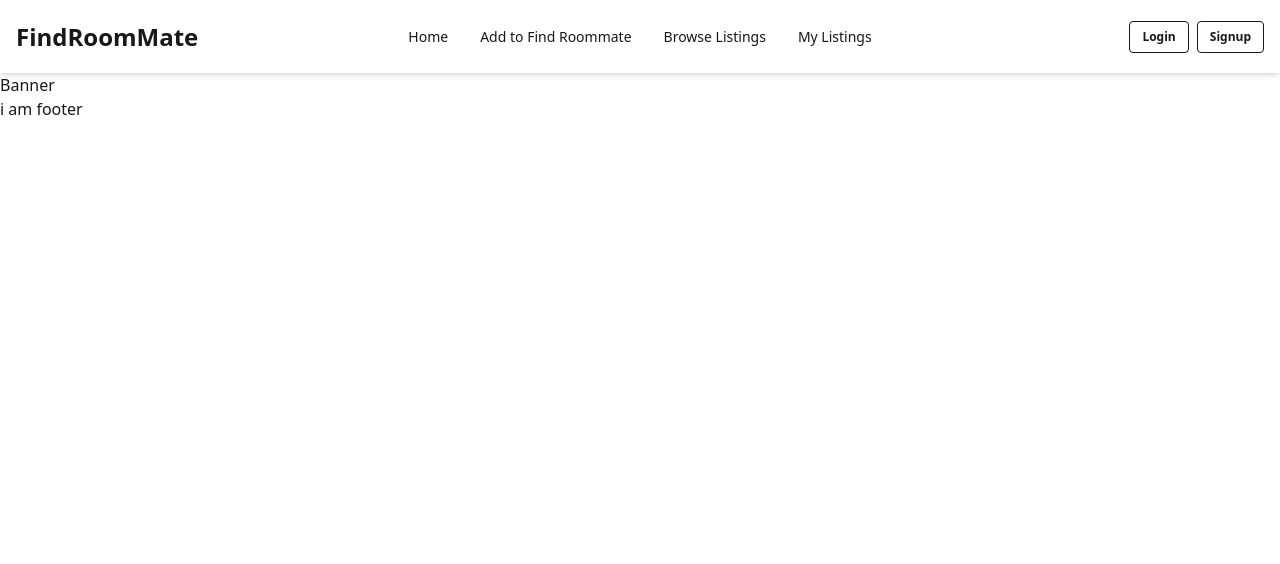
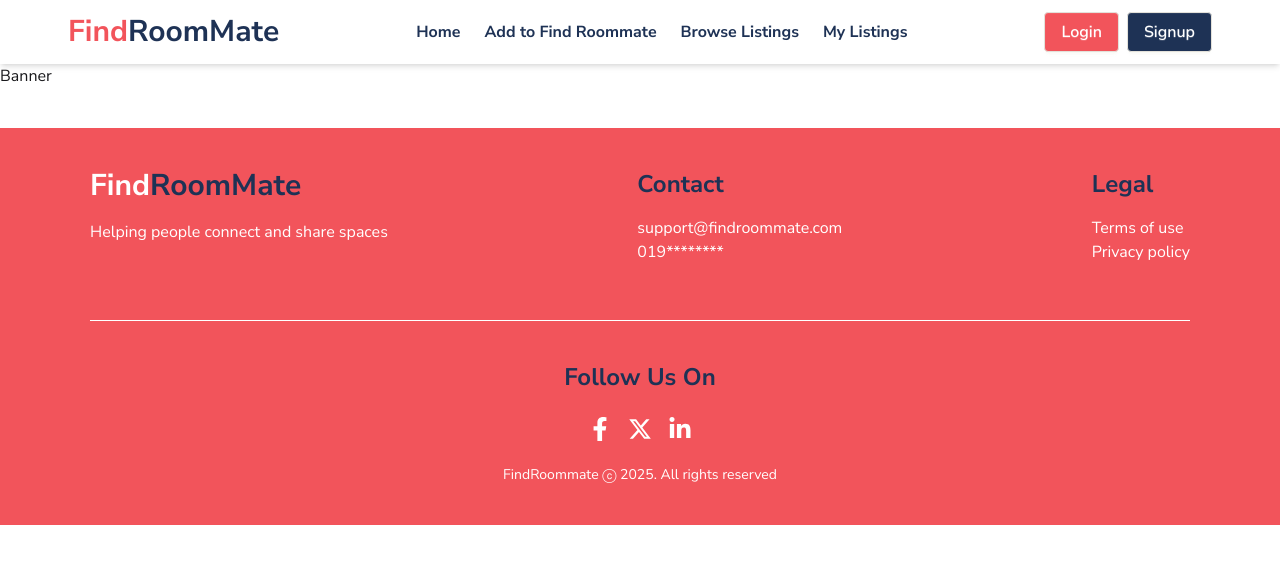
Before and after one commit to Rahima097/find-roommate-client, a React (Vite) app: page / in a window 1280 px wide. Shown: the top 564 px of the page. Built offline with nearby package versions, Linux system fonts and the light colour scheme.

Commit message:
footer section added

```diff
--- a/package.json
+++ b/package.json
@@ -13,6 +13,7 @@
     "@tailwindcss/vite": "^4.1.7",
     "react": "^19.1.0",
     "react-dom": "^19.1.0",
+    "react-icons": "^5.5.0",
     "react-router": "^7.6.0",
     "tailwindcss": "^4.1.7"
   },
--- a/src/Components/Footer.jsx
+++ b/src/Components/Footer.jsx
@@ -1,11 +1,46 @@
 import React from 'react';
+import { FaFacebookF, FaLinkedinIn } from "react-icons/fa";
+import { FaXTwitter } from "react-icons/fa6";
 
 const Footer = () => {
     return (
-        <div>
-            <h1>i am footer</h1>
-        </div>
+        <footer className="footer bg-primary p-10 flex flex-col items-center  mt-10">
+            <div className="w-11/12 mx-auto flex flex-row justify-between items-start border-b-1 pb-14 border-white">
+                <div>
+                    <p className="text-3xl font-bold text-white mb-4">Find<span className='text-secondary'>RoomMate</span></p>
+                    <p className='text-white text-base'>Helping people connect and share spaces</p>
+                </div>
+                <div>
+                    <h3 className="text-2xl text-secondary font-bold mb-4">Contact</h3>
+                    <a className="text-white text-base">support@findroommate.com</a>
+                    <br />
+                    <a className="text-white text-base">019********</a>
+                </div>
+                <div>
+                    <h3 className="text-2xl text-secondary font-bold mb-4">Legal</h3>
+                    <a className="text-white text-base">Terms of use</a>
+                    <br />
+                    <a className="text-white text-base">Privacy policy</a>
+                </div>
+            </div>
+            <div className="flex flex-col justify-center items-center">
+                <h3 className="text-2xl text-secondary font-bold mb-4">Follow Us On</h3>
+                <div className="flex space-x-4 space-y-4 justify-center text-white">
+                    <a href="https://www.facebook.com/maanvia.khan/" target="_blank">
+                        <FaFacebookF className="text-2xl " />
+                    </a>
+                    <a href="https://x.com/RahimaKhatun97" target="_blank">
+                        <FaXTwitter className="text-2xl" />
+                    </a>
+                    <a href="https://www.linkedin.com/in/rahima-khatun28/ " target="_blank">
+                        <FaLinkedinIn className="text-2xl" />
+                    </a>
+                </div>
+                <p className='text-center text-sm text-white'>FindRoommate ⓒ 2025. All rights reserved</p>
+            </div>
+        </footer>
     );
 };
 
+
 export default Footer;
--- a/src/Components/Header.jsx
+++ b/src/Components/Header.jsx
@@ -11,24 +11,25 @@ const Header = () => {
         </>
     );
     return (
-        <div className="navbar bg-base-100 shadow-md px-4 py-3">
-            <div className="navbar-start">
-                <Link to="/" className="text-2xl font-bold">FindRoomMate</Link>
+        <div className=" shadow-md px-4 py-3">
+            <div className='w-11/12 mx-auto flex flex-row justify-between items-center'>
+                <div className="">
+                    <Link to="/" className="text-3xl font-bold text-primary">Find<span className='text-secondary'>RoomMate</span></Link>
                 </div>
 
-            <div className="navbar-center hidden lg:flex">
-                <ul className="menu menu-horizontal px-1 gap-2">
+                <div className=" hidden lg:flex">
+                    <ul className=" text-base font-bold text-secondary flex flex-row gap-6">
                         {navItems}
                     </ul>
                 </div>
 
-            <div className="navbar-end">
-
+                <div className="">
                     <div className="flex gap-2">
-                    <Link to="/login" className="btn btn-sm">Login</Link>
-                    <Link to="/register" className="btn btn-sm btn-outline">Signup</Link>
+                        <Link to="/login" className="btn bg-primary text-white text-base hover:bg-secondary">Login</Link>
+                        <Link to="/register" className="btn bg-secondary text-white text-base hover:bg-primary">Signup</Link>
                     </div>
 
+                </div>
             </div>
         </div>
     );
--- a/src/index.css
+++ b/src/index.css
@@ -1,3 +1,4 @@
+@import url('https://fonts.googleapis.com/css2?family=Nunito+Sans:ital,opsz,wght@0,6..12,200..1000;1,6..12,200..1000&display=swap');
 @import "tailwindcss";
 @plugin "daisyui" {
   themes: light --default;
@@ -6,8 +7,12 @@
 @plugin "daisyui/theme" {
   name: "light";
   default: true;
-  --color-primary: ;
-  --color-secondary: ;
-  --color-base-200: ;
-  --color-accent: ;
+  --color-primary: #f2545b ;
+  --color-secondary: #1e3255;
+  --color-base-200: #f3f1e9;
+  --color-accent: #1e95a6;
 }
+
+* {
+    font-family: "Nunito Sans", sans-serif;
+}
```
Also changed, not shown: 1 other file (tests, documents, lock files or other folders). Lines whose indentation alone changed are shown as unchanged.
